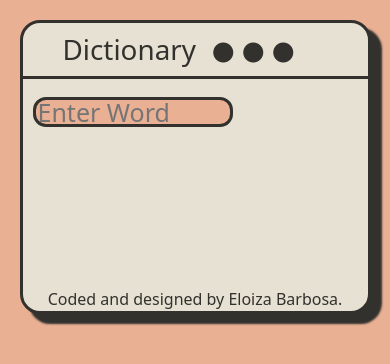
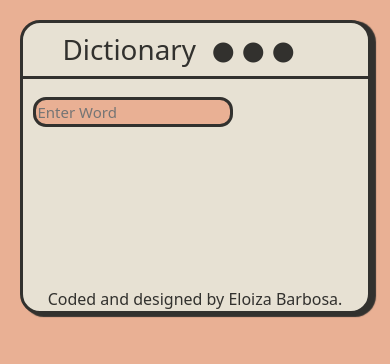
Before and after one commit to EloizaBAB/dictionary, a React (Create React App) app: page / in a window 390 px wide. Shown: the top 364 px of the page. Built offline with nearby package versions, Linux system fonts and the light colour scheme.

Commit message:
font size from the search engine was too big in responsive mode,fixes it

```diff
--- a/src/App.css
+++ b/src/App.css
@@ -49,8 +49,8 @@ body {
     height: fit-content;
     display: block;
     margin: 0 auto;
-
     margin-top: 20px;
     margin-bottom: 20px;
+    box-shadow: 4px 2px 1px 1px var(--black);
   }
 }
--- a/src/searchstyle.css
+++ b/src/searchstyle.css
@@ -96,7 +96,7 @@ p.invalid {
     width: 200px;
     display: block;
     margin: 0 auto;
-    font-size: 25px;
+    font-size: 15px;
     margin-bottom: 50px;
   }
   .audio {
```
